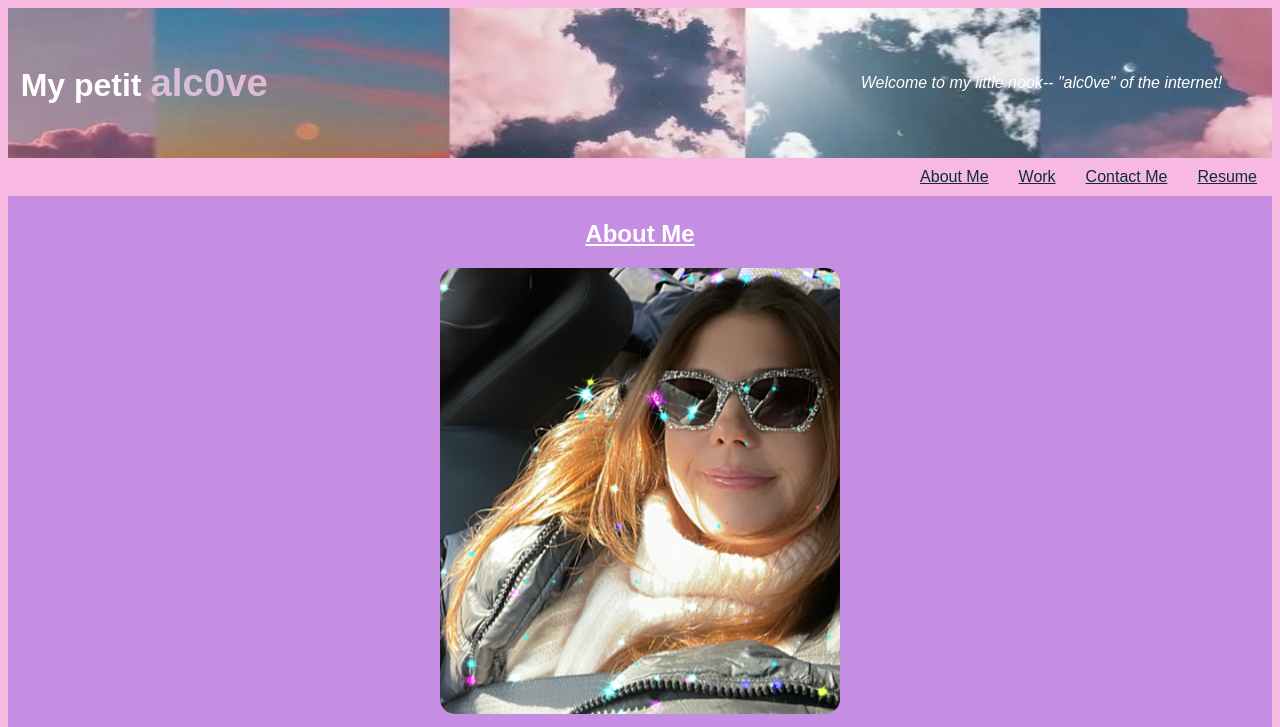
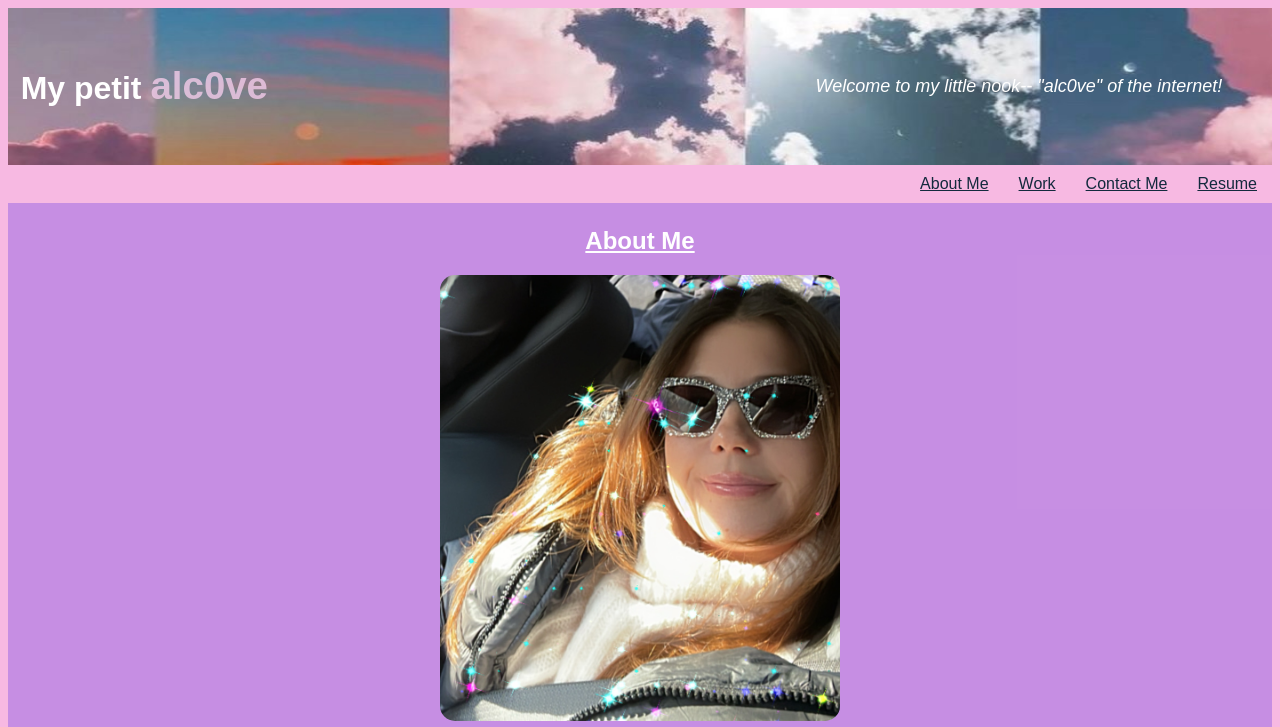
Before and after one commit to alc0ve/le-petit-mignon, a plain HTML site: page index.html in a window 1280 px wide. Shown: the top 727 px of the page. Drawn offline with Linux system fonts and the light colour scheme.

Commit message:
final commit

```diff
--- a/assets/css/style.css
+++ b/assets/css/style.css
@@ -10,7 +10,6 @@ header {
     background-image: url("../images/bg.jpg");
     background-repeat: no-repeat;
     background-size: 100vw 120vh;
-   /*background-size: cover;*/
     display: flex;
     justify-content: space-between;
     align-items: center;
@@ -28,7 +27,8 @@ h1::after {
 
 /*sentence to be made a bit smaller than the main content*/
 #p {
-    font-weight: 200;
+    font-size: large;
+    font-weight: 400;
     font-style: italic;
     padding: 3%;
 }
@@ -179,7 +179,7 @@ button:hover {
     box-shadow: 0 4px 15px 0 rgba(116, 79, 168, 0.75);
     color: #fff;
     background-position: 100% 0;
-    moz-transition: all .4s ease-in-out;
+    -moz-transition: all .4s ease-in-out;
     -o-transition: all .4s ease-in-out;
     -webkit-transition: all .4s ease-in-out;
     transition: all .4s ease-in-out;
```
Also changed, not shown: assets/images/Screenshot-le-petit-mignon.png (added), 1 other file.
